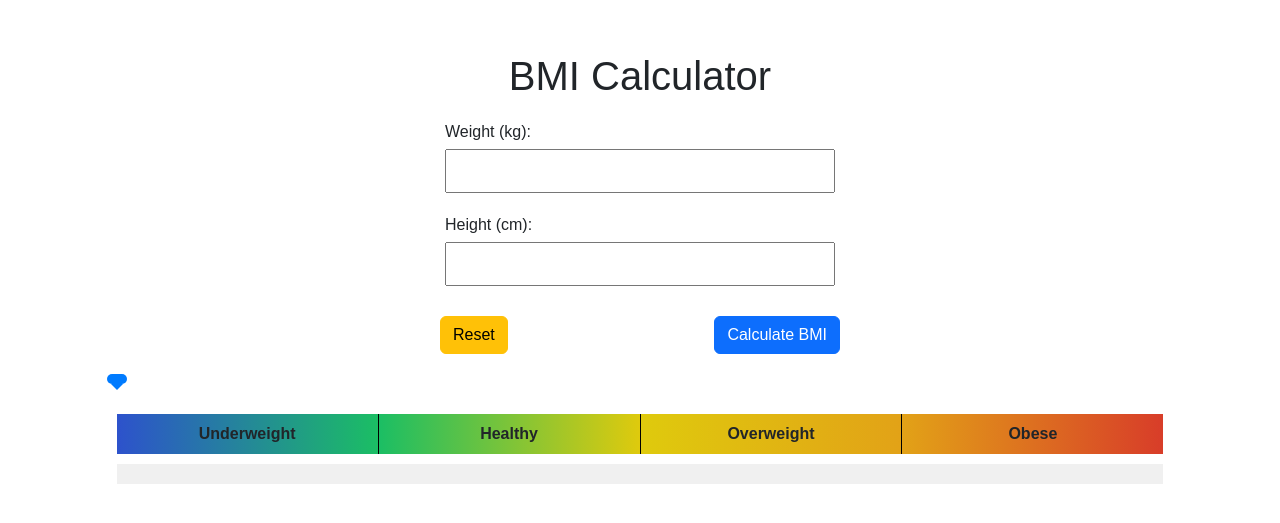
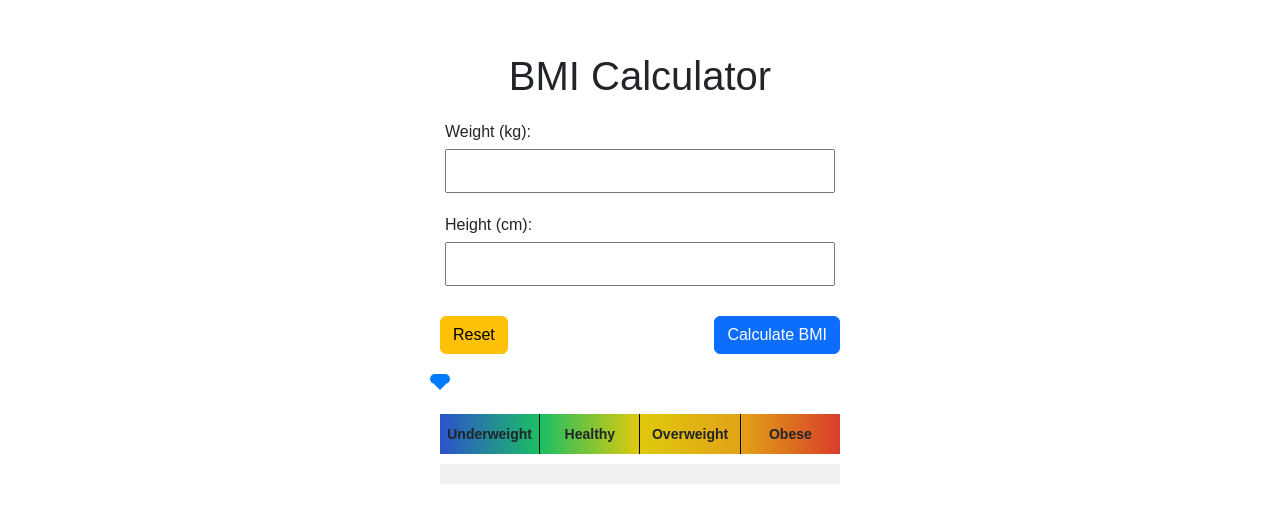
Before and after one commit to Ajith369369/bmi-app, a React (Vite) app: page / in a window 1280 px wide. Shown: the part 107-630 px from the top of the page. Built offline with nearby package versions, Linux system fonts and the light colour scheme; the HTML template or start-up script is replaced by a standard one.

Commit message:
Add media queries.

```diff
--- a/src/App.css
+++ b/src/App.css
@@ -1,5 +1,5 @@
 #root > div, #root > div > div > div.col-sm-12.col-md-10.col-lg-10.col-xl-10.col-xxl-10.d-flex.justify-content-center.align-items-center {
-  padding: 0px;
+  padding: 15px;
 }
 
 .App {
@@ -39,3 +39,15 @@ form button {
   font-size: 18px;
   background-color: green;
 }
+
+@media (min-width: 576px) and (max-width: 799px) {
+  .App {
+    width: 70%;
+  }
+}
+
+@media (min-width: 800px) {
+  .App {
+    width: 440px;
+  }
+}
--- a/src/BMIForm.css
+++ b/src/BMIForm.css
@@ -1,3 +1,7 @@
+#root > div > div > div.col-sm-12.col-md-10.col-lg-10.col-xl-10.col-xxl-10.d-flex.justify-content-center.align-items-center > div > form {
+  max-width: 100%;
+}
+
 .form-group {
   padding-left: 5px;
   padding-right: 5px;
@@ -17,3 +21,10 @@ div.col-sm-12.col-md-10.col-lg-10.col-xl-10.col-xxl-10.d-flex.justify-content-ce
   flex: 1;
   /* margin: calc(100% - 20px); */
 }
+
+@media (min-width: 576px) {
+  /* CSS rules for Medium screens */
+  .bmi-form {
+    max-width: 70%;
+  }
+}
--- a/src/BMIIndicator.css
+++ b/src/BMIIndicator.css
@@ -71,7 +71,8 @@
   margin-top: 10px;
 }
 
-@media (max-width: 576px) {
+@media (max-width: 575px) {
+  /* CSS rules for Extra Small screens */
   .underweight,
   .healthy,
   .overweight,
@@ -79,3 +80,13 @@
     font-size: 11px;
   }
 }
+
+@media (min-width: 576px) {
+  /* CSS rules for Extra Small screens */
+  .underweight,
+  .healthy,
+  .overweight,
+  .obese {
+    font-size: 14px;
+  }
+}
--- a/src/components/BMIIndicator.jsx
+++ b/src/components/BMIIndicator.jsx
@@ -156,6 +156,7 @@ const BMIIndicator = ({ bmi }) => {
         calculatedPosition,
         indicatorcontainerWidth
       );
+      // console.log(`calculatedPosition for Obesity: ${calculatedPosition}`);
   }
 
   // calculateXPosition:
```
